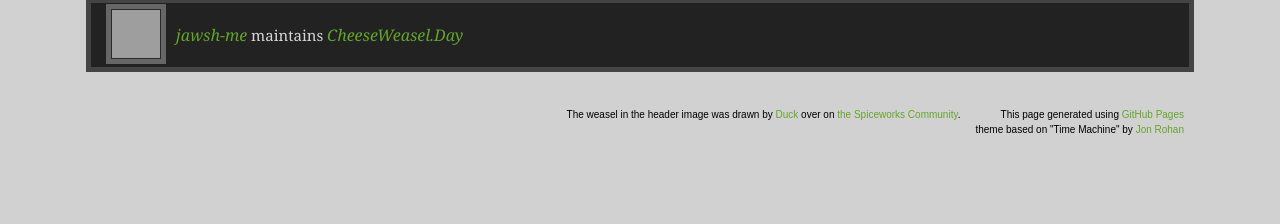
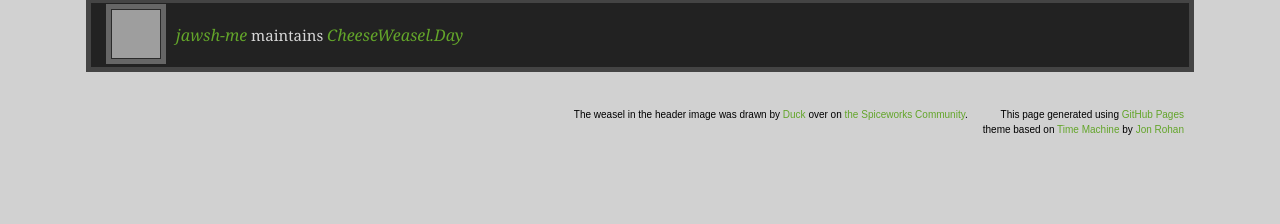
Before and after one commit to jawsh-me/CheeseWeasel.day, a Jekyll site: the page built from index.md, in a window 1280 px wide. Shown: the part 1499-1723 px from the top of the page. Built offline with Jekyll 4.4.1, drawn with Linux system fonts in a browser that asks for light colours; our own code applies the rules of GitHub Pages for plain Markdown files; grey boxes are pictures that could not be loaded.

Commit message:
Added link to Time Machine Theme to modified theme

```diff
--- a/_layouts/modifiedV1.html
+++ b/_layouts/modifiedV1.html
@@ -53,7 +53,8 @@
 
       </div>
       <div class="creds">
-        <small>This page generated using <a href="https://pages.github.com/">GitHub Pages</a><br>theme based on "Time Machine" by <a href="https://twitter.com/jonrohan/">Jon Rohan</a></small>
+        <small>This page generated using <a href="https://pages.github.com/">GitHub Pages</a>
+        <br>theme based on <a href="https://github.com/pages-themes/time-machine">Time Machine</a> by <a href="https://twitter.com/jonrohan/">Jon Rohan</a></small>
         <small>The weasel in the header image was drawn by <a href="https://community.spiceworks.com/u/duckworthxiv/summary?utm_source=cheeseweasel.day&utm_medium=footer">Duck</a> over on <a href="https://community.spiceworks.com/?utm_source=cheeseweasel.day&utm_medium=footer">the Spiceworks Community</a>.</small>
       </div>
     </footer>
```
